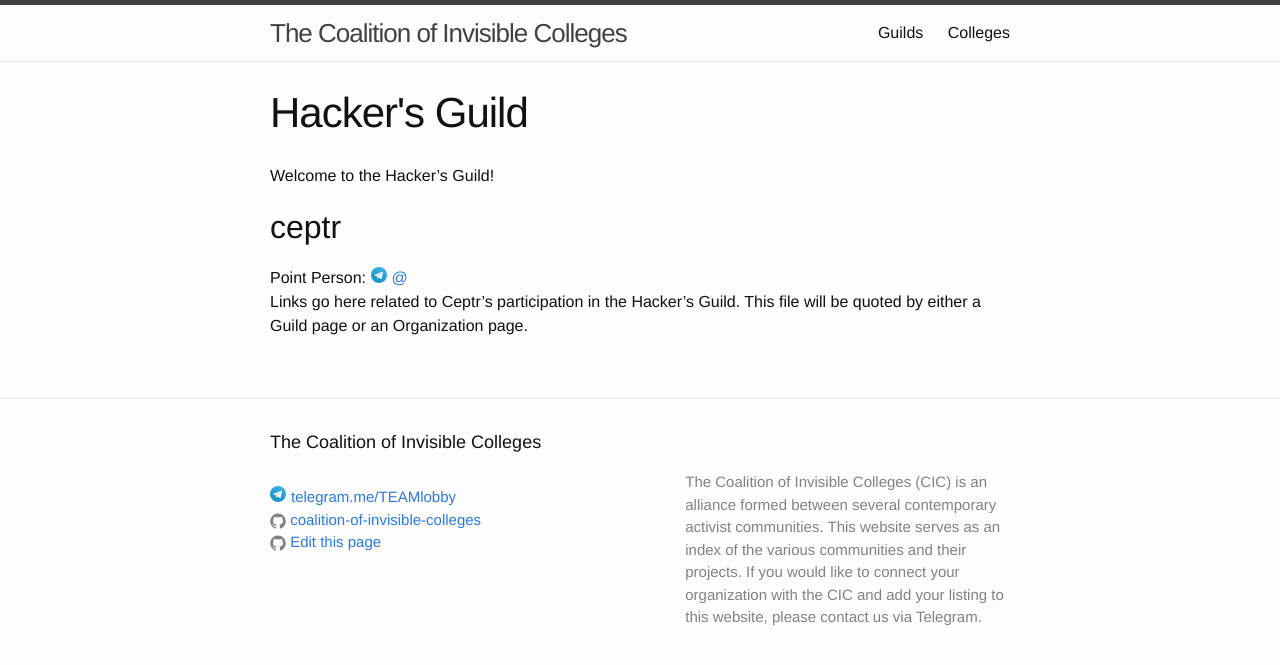
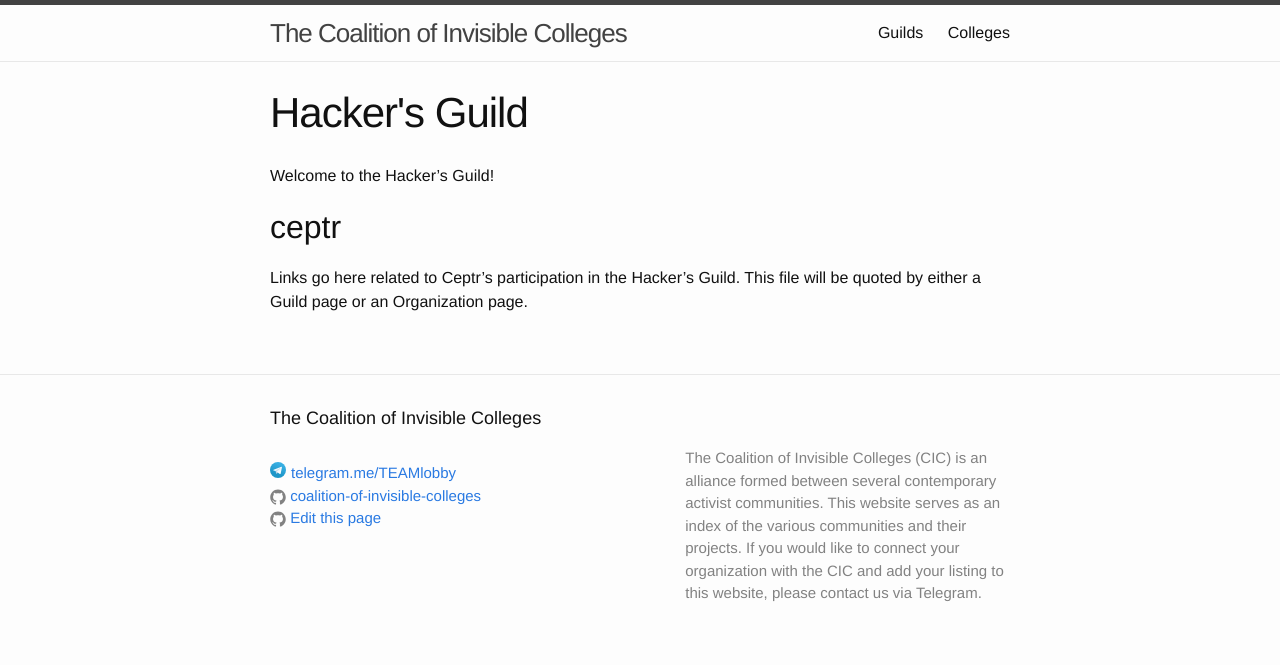
Before and after one commit to coalition-of-invisible-colleges/cic.github.io, a Jekyll site: the page built from guilds/hackers.md, in a window 1280 px wide. Shown: the top 665 px of the page. Built offline with Jekyll 4.4.1, drawn with Linux system fonts in a browser that asks for light colours.

Commit message:
Added if for point person

```diff
--- a/_layouts/guild.html
+++ b/_layouts/guild.html
@@ -13,7 +13,9 @@ layout: default
           {% if my_page.guild == page.guild %}
             {% if my_page.layout == 'listing' %}
               <h2>{{ my_page.college }}</h2>
-              Point Person: {% include icon-telegram-user.html username=my_page.pointperson %}
+              {% if my_page.pointperson %}
+                Point Person: {% include icon-telegram-user.html username=my_page.pointperson %}
+              {% endif %}
               {{ my_page.content | markdownify }}
             {% endif %}
           {% endif %}
```
